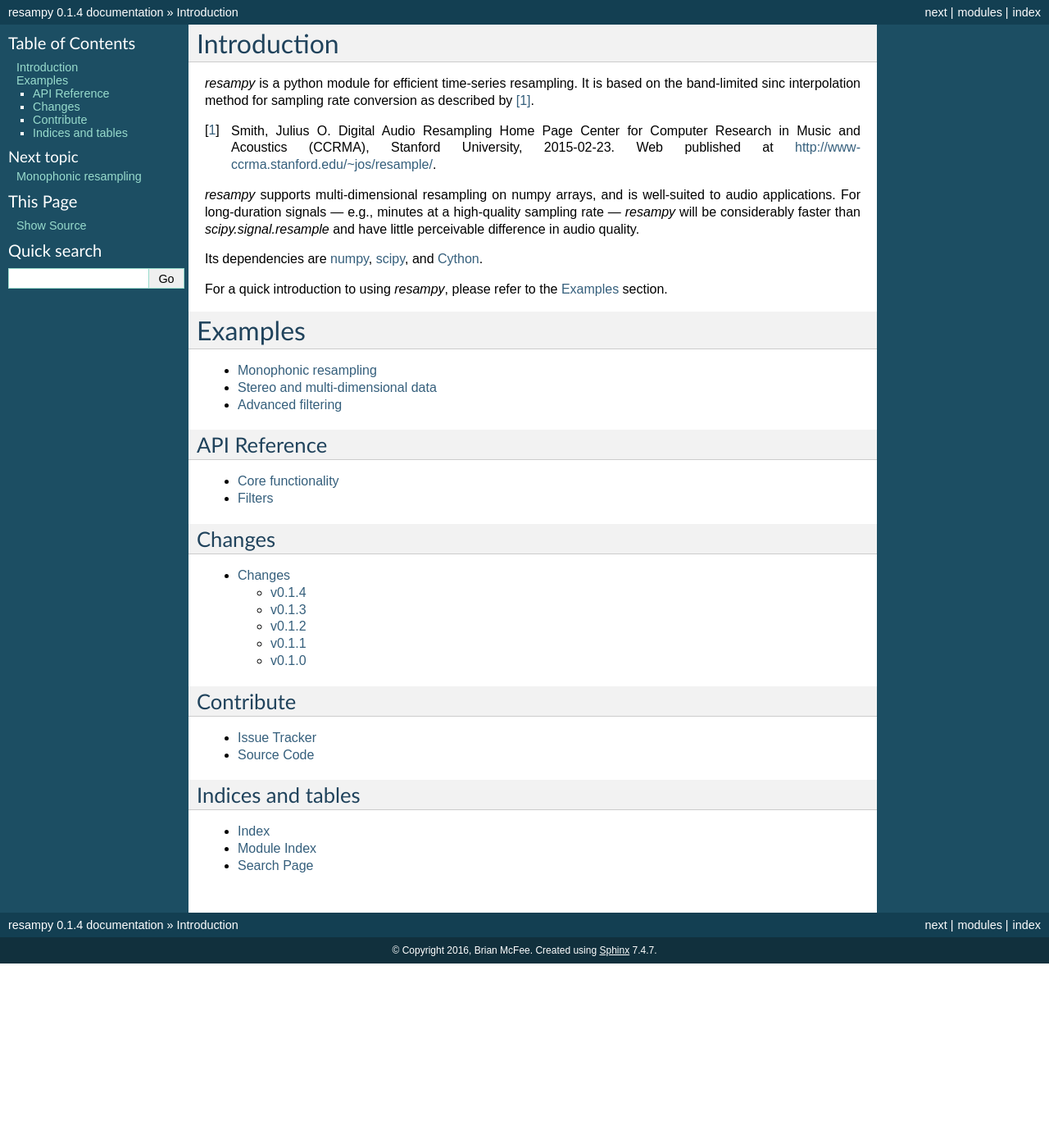
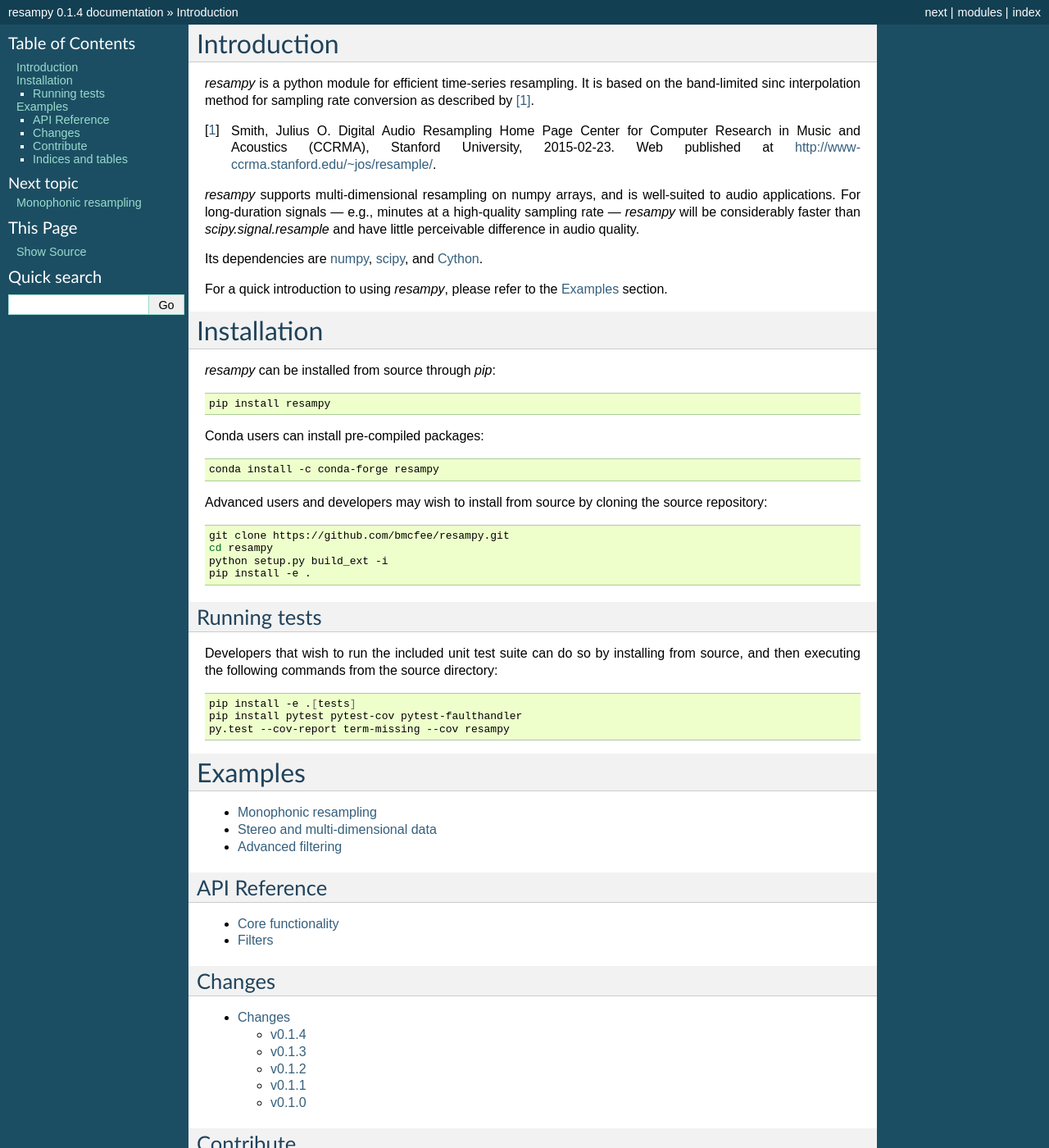
Before and after one commit to bmcfee/resampy, a Sphinx documentation site: the page built from docs/index.rst, in a window 1280 px wide and 1400 px high. Shown: the whole window at 82% size. Built offline with Sphinx 7.4.7, drawn with Linux system fonts in a browser that asks for light colours.

Commit message:
added installtaion instructions to sphinx docs

```diff
--- a/docs/index.rst
+++ b/docs/index.rst
@@ -24,6 +24,45 @@ Its dependencies are `numpy <http://www.numpy.org/>`_, `scipy
 
 
 For a quick introduction to using `resampy`, please refer to the `Examples`_ section.
+
+Installation
+------------
+`resampy` can be installed from source through `pip`:
+
+.. code-block:: bash
+
+    pip install resampy
+
+
+Conda users can install pre-compiled packages:
+
+.. code-block:: bash
+
+    conda install -c conda-forge resampy
+
+
+Advanced users and developers may wish to install from source by cloning the source repository:
+
+.. code-block:: bash
+
+    git clone https://github.com/bmcfee/resampy.git
+    cd resampy
+    python setup.py build_ext -i
+    pip install -e .
+
+
+Running tests
+=============
+
+Developers that wish to run the included unit test suite can do so by installing from source, and then
+executing the following commands from the source directory:
+
+.. code-block:: bash
+
+    pip install -e .[tests]
+    pip install pytest pytest-cov pytest-faulthandler
+    py.test --cov-report term-missing --cov resampy
+
 
 Examples
 --------
```
Also changed, not shown: README.md (+1 -2 lines).
